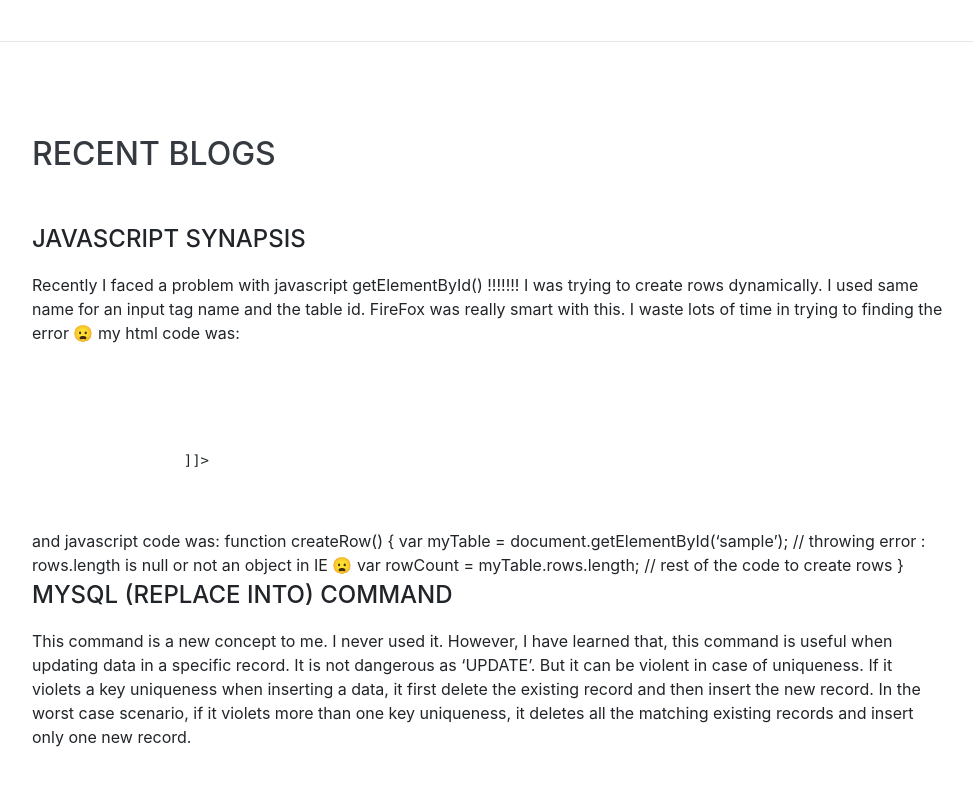
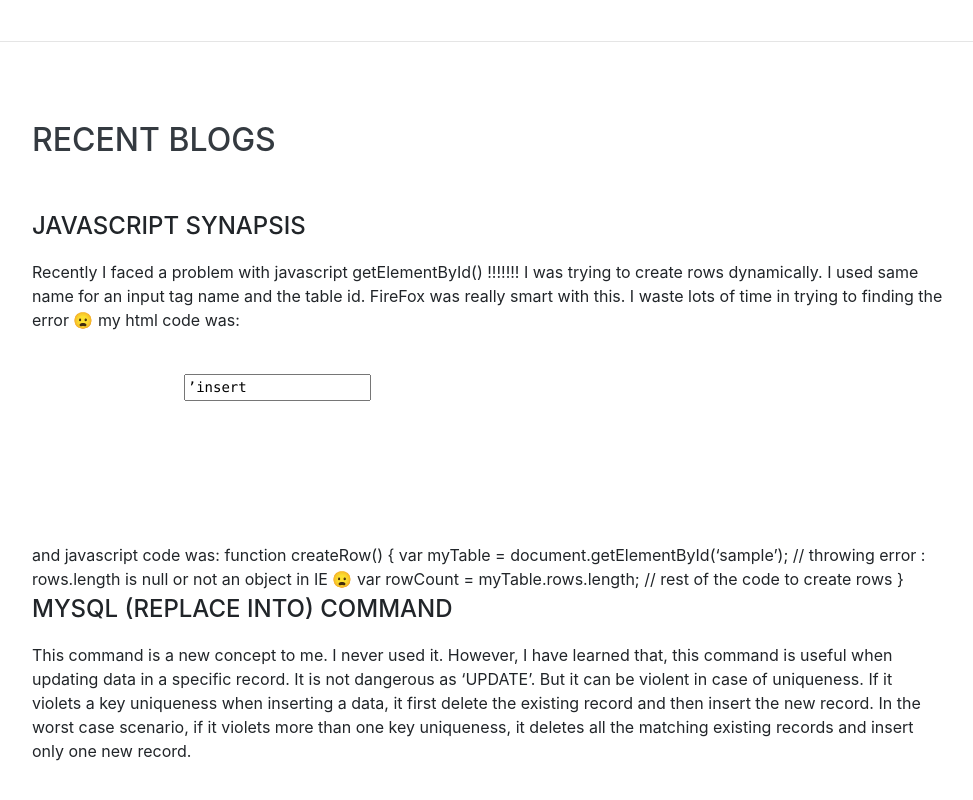
Before and after one commit to sakira/sakira.github.io, a website with bundled scripts: page index.html in a window 1280 px wide. Shown: the part 5044-5844 px from the top of the page, without its empty margins (288-1261 px from the left). Built offline with nearby package versions, Linux system fonts and the light colour scheme; a web font is replaced by a local one.

Commit message:
myprofile blogs

```diff
--- a/index.html
+++ b/index.html
@@ -333,15 +333,15 @@
           my html code was:
           <blockquote>
               <pre>
-                <code>
-                    <![CDATA[
+                <xml>
+
                   <input type=’button’ name=’sample’ value=’insert Row’ onclick=’createRow();’ />
 
                   <table id=sample>
 
                   </table>
-                  ]]>
-                </code>
+
+                </xml>
               </pre>
           </blockquote>
               <div>
```
